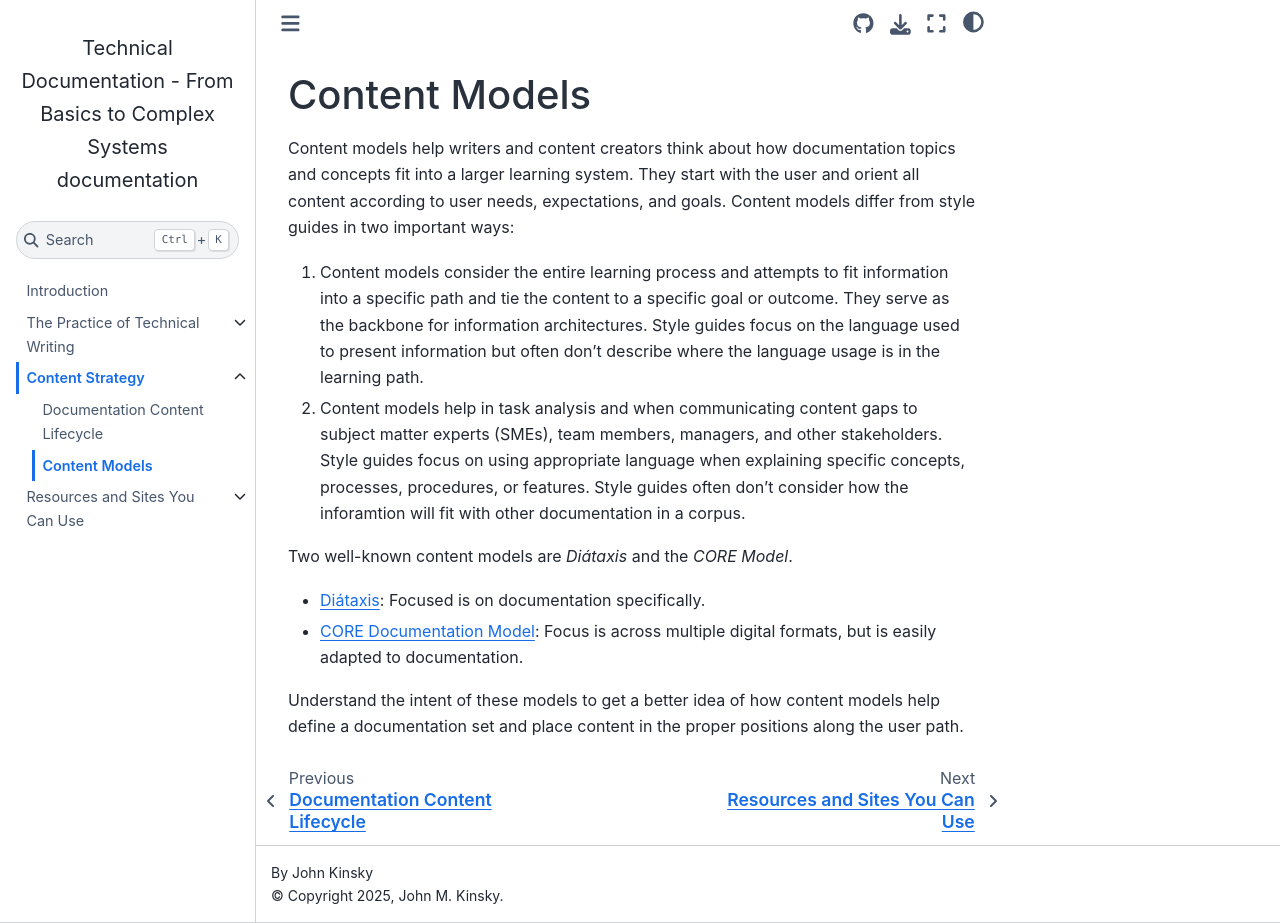
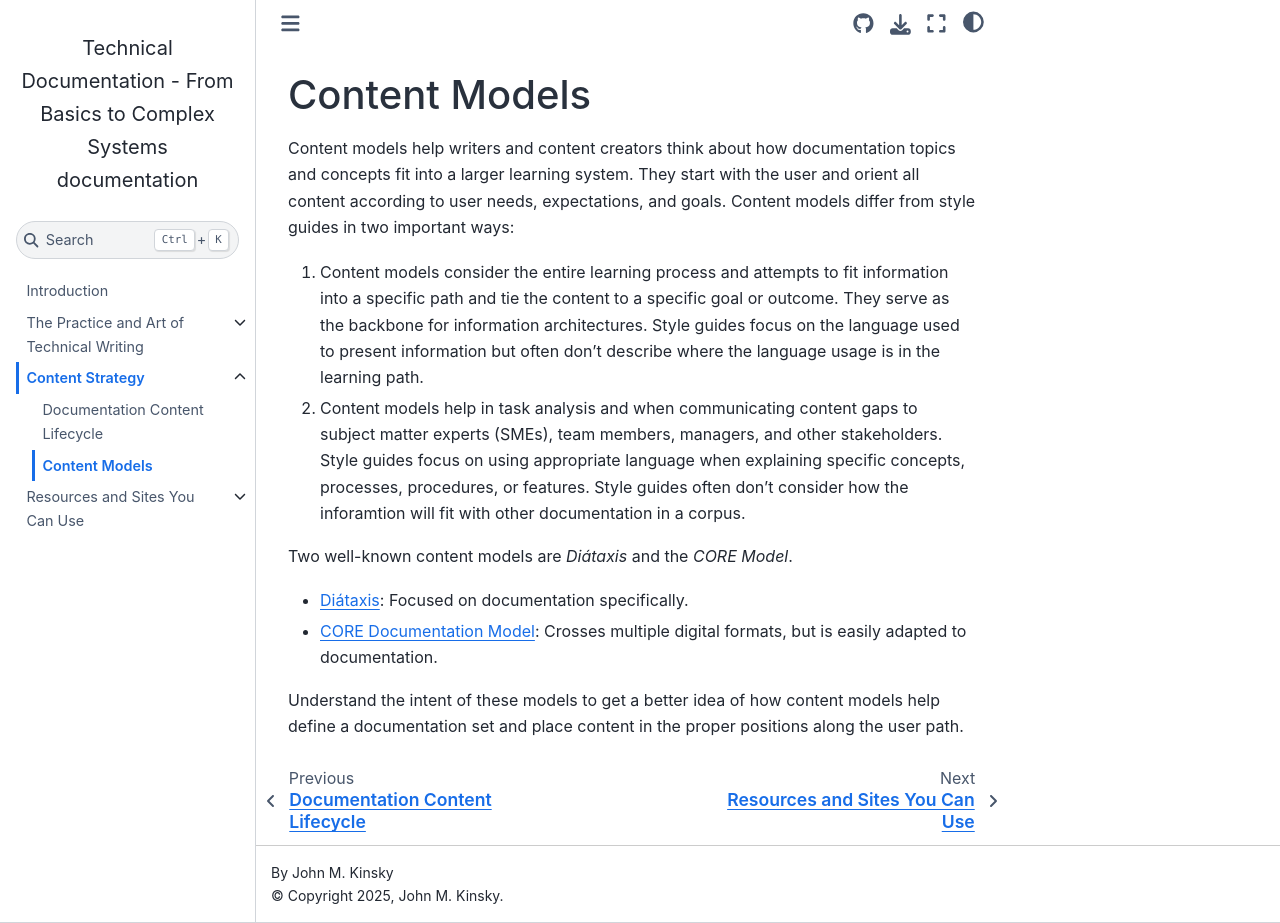
Before and after one commit to johnkinsky/book, a Sphinx documentation site: the page built from docs/source/content/contentmodels.rst, in a window 1280 px wide and 923 px high. Built offline with Sphinx 7.4.7 and the Sphinx Book theme 1.1.4, drawn with Linux system fonts in a browser that asks for light colours.

Commit message:
General updates

```diff
--- a/docs/source/conf.py
+++ b/docs/source/conf.py
@@ -1,23 +1,25 @@
-
 # conf.py for book/guide Sphinx builds.
-project = 'Technical Documentation - From Basics to Complex Systems'
-copyright = '2025, John M. Kinsky'
-author = 'John Kinsky'
-version = '1.0'
-
 import os
 import sys
+from datetime import datetime
 
-# Path to project (docs/source)
+# Get current year
+current_year = datetime.now().year
+# Project path (docs/source)
 sys.path.insert(0, os.path.abspath('./.'))
 
-# -- General Settings -------------------
+# Set project details
+project = 'Technical Documentation - From Basics to Complex Systems'
+copyright = f"{current_year}, John M. Kinsky"
+author = 'John M. Kinsky'
+version = '0.9'
+
+# General settings
 extensions = ['sphinx_book_theme','myst_parser']
 templates_path = ['_templates']
 exclude_patterns = []
 
-# -- HTML Output ------------------------
-
+# HTML output settings
 html_theme = "sphinx_book_theme"
 html_baseurl = "https://johnkinsky.github.io/book/"
 html_static_path = ['_static'] # Path to HTML elements
@@ -28,7 +30,7 @@
     "use_repository_button": True
 }
 
-# -- Inject GA snippet reference---------
+# Inject GA4
 html_js_files = [
     ('https://www.googletagmanager.com/gtag/js?id=id=G-929RXPVCFH', {'async': 'async'}),
     'jmk_gtag.js',
--- a/docs/source/content/contentmodels.rst
+++ b/docs/source/content/contentmodels.rst
@@ -9,7 +9,7 @@
 
 Two well-known content models are *Diátaxis* and the *CORE Model*.
 
-- `Diátaxis <https://diataxis.fr/start-here/>`_: Focused is on documentation specifically.
-- `CORE Documentation Model <https://www.thecoremodel.com/method>`_: Focus is across multiple digital formats, but is easily adapted to documentation.
+- `Diátaxis <https://diataxis.fr/start-here/>`_: Focused on documentation specifically.
+- `CORE Documentation Model <https://www.thecoremodel.com/method>`_: Crosses multiple digital formats, but is easily adapted to documentation.
 
 Understand the intent of these models to get a better idea of how content models help define a documentation set and place content in the proper positions along the user path.
--- a/docs/source/writing/writing_intro.rst
+++ b/docs/source/writing/writing_intro.rst
@@ -1,5 +1,5 @@
-The Practice of Technical Writing
-==================================
+The Practice and Art of Technical Writing
+===========================================
 
 In almost every conversation that lasts beyond thirty minutes, the topic eventually turns to one’s professional life. The question is something along the lines of, “What do you do for a living?” When I tell my interlocutor that I am a Technical Writer, I get one of three responses: “That sounds boring.” or “So I should blame you for all the bad documentation.” or awkward silence and shift change of topic.
 
@@ -7,12 +7,10 @@
 
 There are many writers in the world. When asked, most people would probably define a writer as a novelist, journalist, or poet. A few people might also add those who write books that popularized complex ideas for amateurs, like economics or physics. Very few would probably include technical writers, which is odd. After journalists, technical writers are probably among the most common type of professional writers.
 
-
 The Merriam-Webster Dictionary offers the following definition of **professional**:[#professional]_.
 
- | 2 a. participating for gain or livelihood in an activity or field of endeavor often engaged in by amateurs.
- |    b. having a particular profession as a permanent career.
- |    c. engaged in by persons receiving financial return.
+*2 a. participating for gain or livelihood in an activity or field of endeavor often engaged in by amateurs. b. having a particular profession as a permanent career. c. engaged in by persons receiving financial return.*
+
 
 While people outside the discipline might not think of a technical writer as such, since they are paid to write technical writers are by definition professional writers.
 
```
